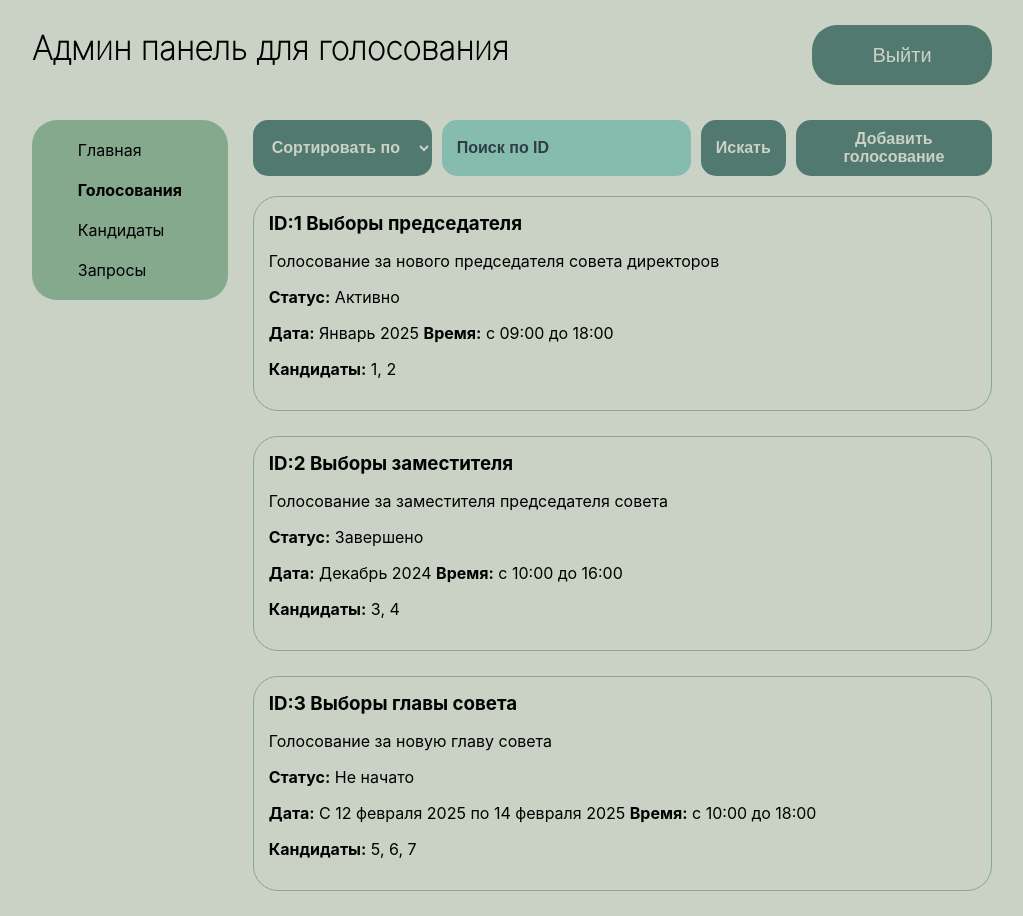
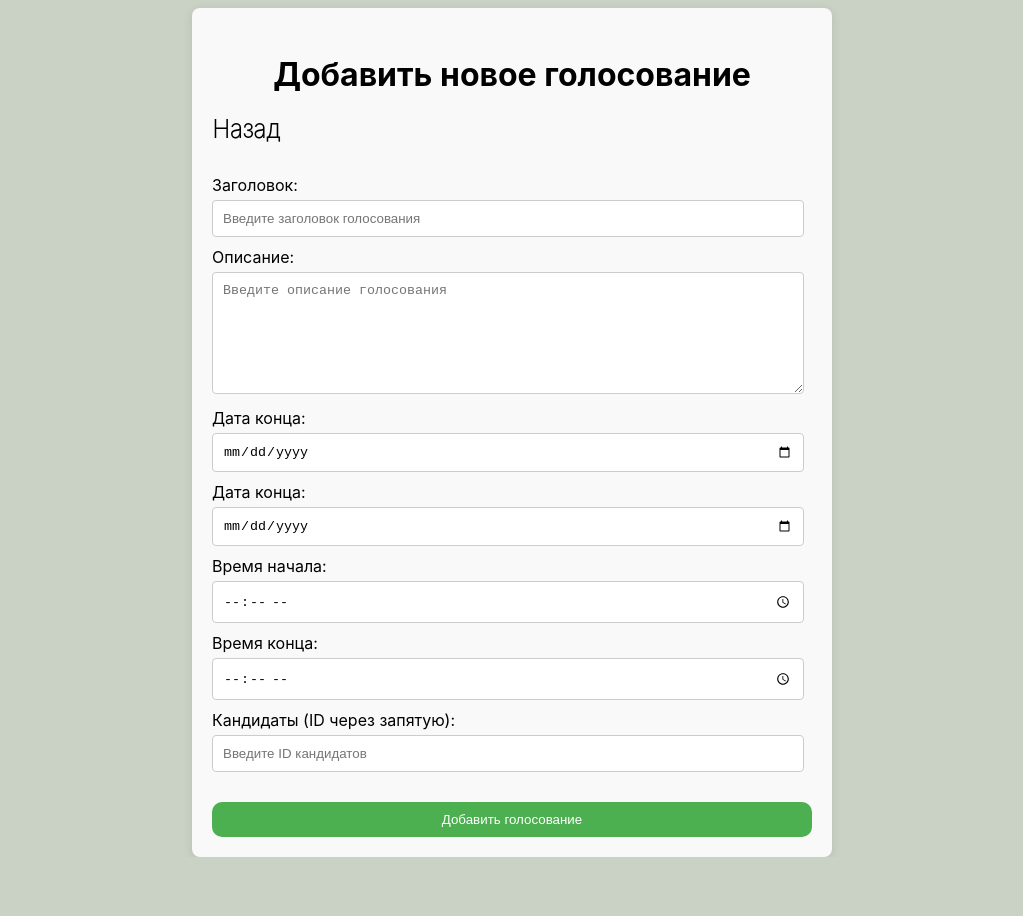
Before and after one commit to itsOleggio/voting-app, a React (Vite) app: page /admin/vote/add in a window 1280 px wide. Before the commit this address led to /admin/votes. Shown: the whole page, without its empty margins (128-1151 px from the left). After the commit the page ends 857 px from the top, so only its background shows below. Built offline with nearby package versions, Linux system fonts and the light colour scheme; the HTML template or start-up script is replaced by a standard one.

Commit message:
AdminPanel-v1.2(Add Vote)

```diff
--- a/package.json
+++ b/package.json
@@ -11,6 +11,7 @@
   },
   "dependencies": {
     "@fontsource/roboto": "^5.1.1",
+    "@sendgrid/mail": "^8.1.4",
     "chart.js": "^4.4.7",
     "jspdf": "^2.5.2",
     "jspdf-autotable": "^3.8.4",
--- a/src/App.tsx
+++ b/src/App.tsx
@@ -3,7 +3,7 @@ import { BrowserRouter as Router, Route, Routes } from 'react-router-dom';
 // @ts-expect-error
 import {Home, Voting, NoFound, Candidate, Admin} from './pages';
 // @ts-ignore
-import {AdminVotes, AdminCandidates, AdminRequest, AdminVotePage} from "./pages/Admin/AdminPages/";
+import {AdminVotes, AdminCandidates, AdminRequest, AdminVotePage, AdminAddVote} from "./pages/Admin/AdminPages/";
 
 
 const App: React.FC = () => {
@@ -20,7 +20,7 @@ const App: React.FC = () => {
                 <Route path="/admin/candidates" element={<AdminCandidates />} />
                 <Route path="/admin/requests" element={<AdminRequest />} />
                 <Route path="/admin/vote/:voteId" element={<AdminVotePage />} />
-
+                <Route path="/admin/vote/add" element={<AdminAddVote />} />
             </Routes>
         </Router>
     );
--- /dev/null
+++ b/src/pages/Admin/AdminPages/AdminAddVote/AdminAddVote.module.css
@@ -0,0 +1,69 @@
+.adminAddVote {
+    max-width: 600px;
+    margin: 0 auto;
+    padding: 20px;
+    background-color: #f9f9f9;
+    border-radius: 8px;
+    box-shadow: 0 2px 10px rgba(0, 0, 0, 0.1);
+}
+
+.btn_back{
+    margin: 0 0 20px 0;
+    background: transparent;
+    border: none;
+    font-size: 24px;
+    color: #000000;
+    font-family: "Inter Thin", serif;
+    padding-left: 0;
+}
+
+.btn_back:hover{
+    cursor: pointer;
+    color: #84A98C;
+}
+
+.adminAddVote h2 {
+    text-align: center;
+    margin-bottom: 20px;
+}
+
+.formContainer label {
+    display: block;
+    margin: 10px 0;
+}
+
+.adminAddVote input, .adminAddVote textarea {
+    width: 95%;
+    padding: 10px;
+    margin-top: 5px;
+    border-radius: 4px;
+    border: 1px solid #ccc;
+}
+
+.adminAddVote textarea{
+    resize: vertical;
+    min-height: 100px;
+}
+
+.adminAddVote select {
+    width: 100%;
+    padding: 10px;
+    margin-top: 5px;
+    border-radius: 4px;
+    border: 1px solid #ccc;
+}
+
+.btn_add{
+    background-color: #4CAF50;
+    width: 100%;
+    color: white;
+    border: none;
+    padding: 10px 20px;
+    cursor: pointer;
+    margin-top: 20px;
+    border-radius: 10px;
+}
+
+.btn_add:hover{
+    background-color: #45a049;
+}
--- /dev/null
+++ b/src/pages/Admin/AdminPages/AdminAddVote/AdminAddVote.tsx
@@ -0,0 +1,139 @@
+import style from './AdminAddVote.module.css';
+import { useState } from 'react';
+import { useNavigate } from 'react-router-dom';
+
+export const AdminAddVote = () => {
+    const navigate = useNavigate();
+
+    const [voteData, setVoteData] = useState({
+        title: '',
+        summary: '',
+        status: '',
+        StartDate: '',
+        EndDate: '',
+        StartTime: '',
+        EndTime: '',
+        candidates: []
+    });
+
+    const handleInputChange = (e: React.ChangeEvent<HTMLInputElement>) => {
+        const { name, value } = e.target;
+        setVoteData((prevData) => ({
+            ...prevData,
+            [name]: value
+        }));
+    };
+
+    const handleTextAreaChange = (e: React.ChangeEvent<HTMLTextAreaElement>) => {
+        const { name, value } = e.target;
+        setVoteData((prevData) => ({
+            ...prevData,
+            [name]: value
+        }));
+    };
+
+    const handleAddVote = () => {
+        // Здесь будет логика для добавления голосования
+        // Например, отправка данных на сервер или сохранение в глобальный стейт
+
+        console.log('Голосование добавлено', voteData);
+        navigate('/votes');
+    };
+
+    const handeBack = () => {
+        navigate('/admin/votes');
+    }
+
+    return (
+        <div className={style.adminAddVote}>
+            <h2>Добавить новое голосование</h2>
+            <button onClick={handeBack} className={style.btn_back}>Назад</button>
+            <div className={style.formContainer}>
+                <label>
+                    Заголовок:
+                    <input
+                        type="text"
+                        name="title"
+                        value={voteData.title}
+                        onChange={handleInputChange}
+                        placeholder="Введите заголовок голосования"
+                    />
+                </label>
+                <label>
+                    Описание:
+                    <textarea
+                        name="summary"
+                        value={voteData.summary}
+                        onChange={handleTextAreaChange}
+                        placeholder="Введите описание голосования"
+                    />
+                </label>
+                {/*<label>*/}
+                {/*    Статус:*/}
+                {/*    <select*/}
+                {/*        name="status"*/}
+                {/*        value={voteData.status}*/}
+                {/*        onChange={handleInputChange}*/}
+                {/*    >*/}
+                {/*        <option value="" disabled>Выберите статус</option>*/}
+                {/*        <option value="Активно">Активно</option>*/}
+                {/*        <option value="Завершено">Завершено</option>*/}
+                {/*        <option value="Не начато">Не начато</option>*/}
+                {/*    </select>*/}
+                {/*</label>*/}
+
+                <label>
+                    Дата конца:
+                    <input
+                        type="date"
+                        name="date"
+                        value={voteData.StartDate}
+                        onChange={handleInputChange}
+                        placeholder="Введите дату"
+                    />
+                </label>
+                <label>
+                    Дата конца:
+                    <input
+                        type="date"
+                        name="date"
+                        value={voteData.EndDate}
+                        onChange={handleInputChange}
+                        placeholder="Введите дату"
+                    />
+                </label>
+                <label>
+                    Время начала:
+                    <input
+                        type="time"
+                        name="time"
+                        value={voteData.StartTime}
+                        onChange={handleInputChange}
+                        placeholder="Введите время"
+                    />
+                </label>
+                <label>
+                    Время конца:
+                    <input
+                        type="time"
+                        name="time"
+                        value={voteData.EndTime}
+                        onChange={handleInputChange}
+                        placeholder="Введите время"
+                    />
+                </label>
+                <label>
+                    Кандидаты (ID через запятую):
+                    <input
+                        type="text"
+                        name="candidates"
+                        value={voteData.candidates.join(', ')}
+                        onChange={(e) => handleInputChange(e)}
+                        placeholder="Введите ID кандидатов"
+                    />
+                </label>
+                <button onClick={handleAddVote} className={style.btn_add}>Добавить голосование</button>
+            </div>
+        </div>
+    );
+};
--- a/src/pages/Admin/AdminPages/AdminVotes/AdminVotes.tsx
+++ b/src/pages/Admin/AdminPages/AdminVotes/AdminVotes.tsx
@@ -63,6 +63,10 @@ export const AdminVotes = () => {
         navigate('/');
     }
 
+    const AddVote = () => {
+        navigate('/admin/vote/add');
+    }
+
     document.title = 'Админ панель для голосования | Голосования';
 
     // @ts-ignore
@@ -88,7 +92,7 @@ export const AdminVotes = () => {
                             onChange={(e) => setSearchID(e.target.value)}
                         />
                         <button onClick={handleSearch}>Искать</button>
-                        <button>Добавить голосование</button>
+                        <button onClick={AddVote}>Добавить голосование</button>
 
                     </div>
 
--- a/src/pages/Admin/AdminPages/index.js
+++ b/src/pages/Admin/AdminPages/index.js
@@ -2,3 +2,4 @@ export {AdminCandidates} from './AdminCandidates/AdminCandidates.tsx';
 export {AdminVotes} from './AdminVotes/AdminVotes.tsx';
 export {AdminRequest} from './AdminRequest/AdminRequest.tsx';
 export {AdminVotePage} from './AdminVotePage/AdminVotePage.tsx';
+export {AdminAddVote} from './AdminAddVote/AdminAddVote.tsx';
```
Also changed, not shown: src/pages/Admin/Admin.tsx (+8 -11 lines), 1 other file (tests, documents, lock files or other folders).
